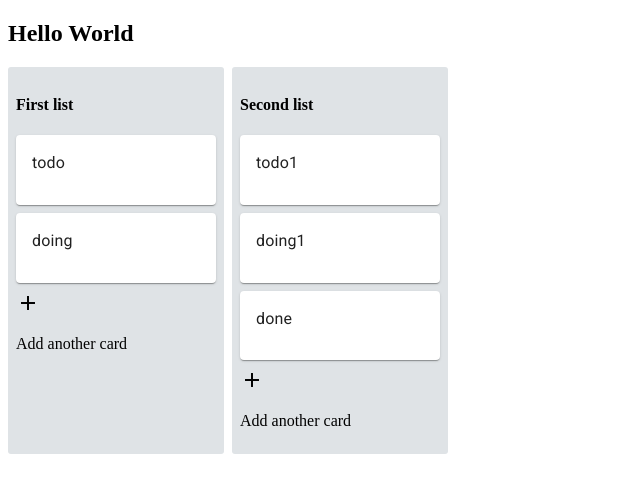
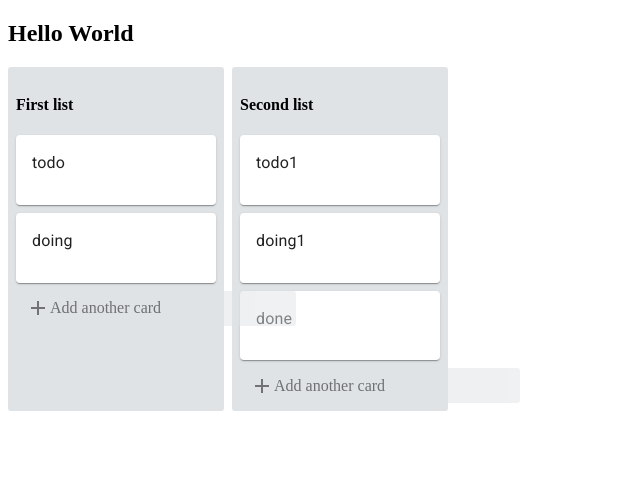
Before and after one commit to LiliaRibac/kanban-react-web, a React (Create React App) app in the folder kanban-clone/: page / in a window 1280 px wide. Shown: the top 492 px of the page, without its empty margins (0-640 px from the left). Built offline with nearby package versions, Linux system fonts and the light colour scheme.

Commit message:
add style for btn

```diff
--- a/kanban-clone/src/components/KanbanActionButton.js
+++ b/kanban-clone/src/components/KanbanActionButton.js
@@ -6,9 +6,18 @@ class KanbanActionButton extends React.Component{
 renderAddButton = () =>{
     const {list} = this.props;
 
-    const buttonText = list ? "Add another list" : "Add another card"
+    const buttonText = list ? "Add another list" : "Add another card";
+    const btnTextOpacity = list ? 1 : 0.5;
+    const btnTextColor = list ? "white" : "inherit";
+    const btnTextBackground = list ? "rgba  (0,0,0,.15)" :"inherit";
+
     return (
-        <div>
+        <div style ={{
+            ...styles.openBtn,
+            opacity:btnTextOpacity,
+            color:btnTextColor,
+            backgroundColor:btnTextColor
+        }}>
             <Icon>add</Icon>
             <p>{buttonText}</p>
         </div>
@@ -20,4 +29,16 @@ renderAddButton = () =>{
     }
 }
 
+const styles ={
+    openBtn:{
+        display:"flex",
+        alignItems:"center",
+        cursor:"pointer",
+        borderRadius:3,
+        height:35,
+        width:270,
+        paddingLeft:10
+    }
+}
+
 export default KanbanActionButton;
```
